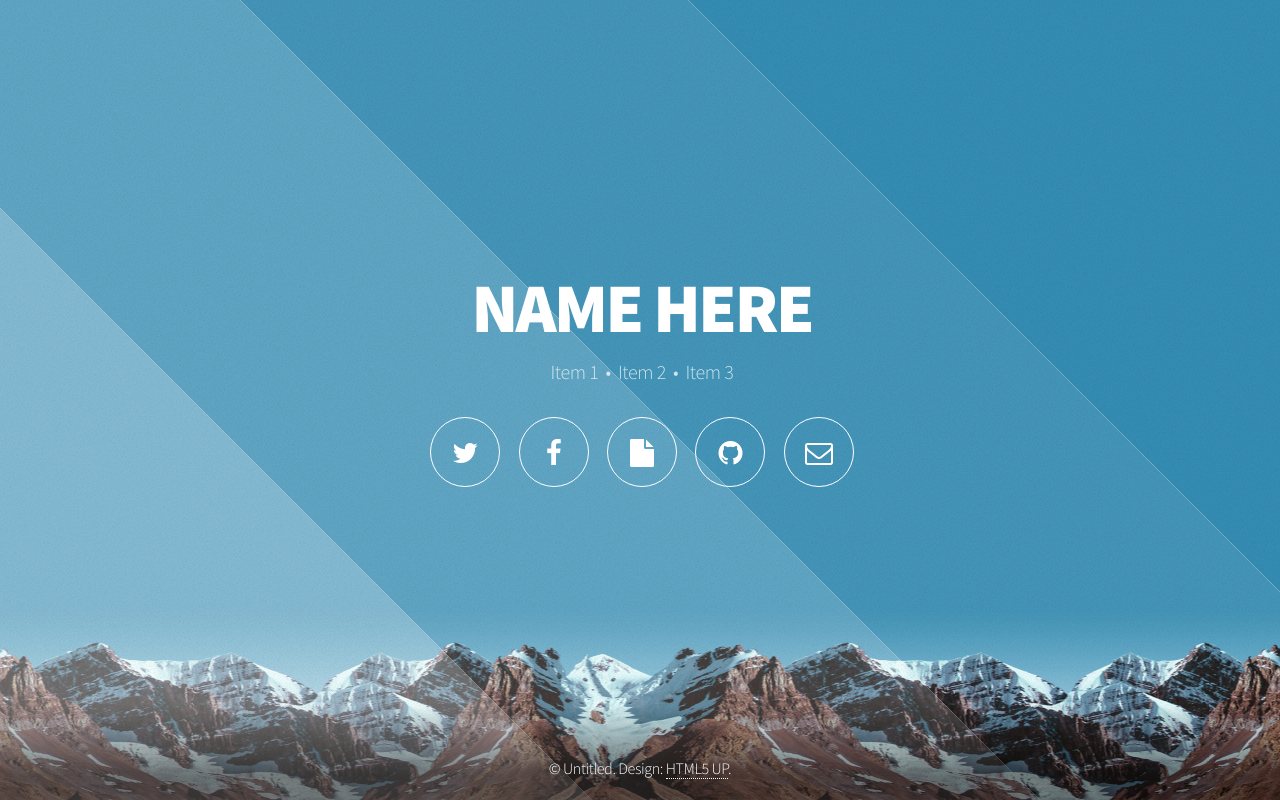
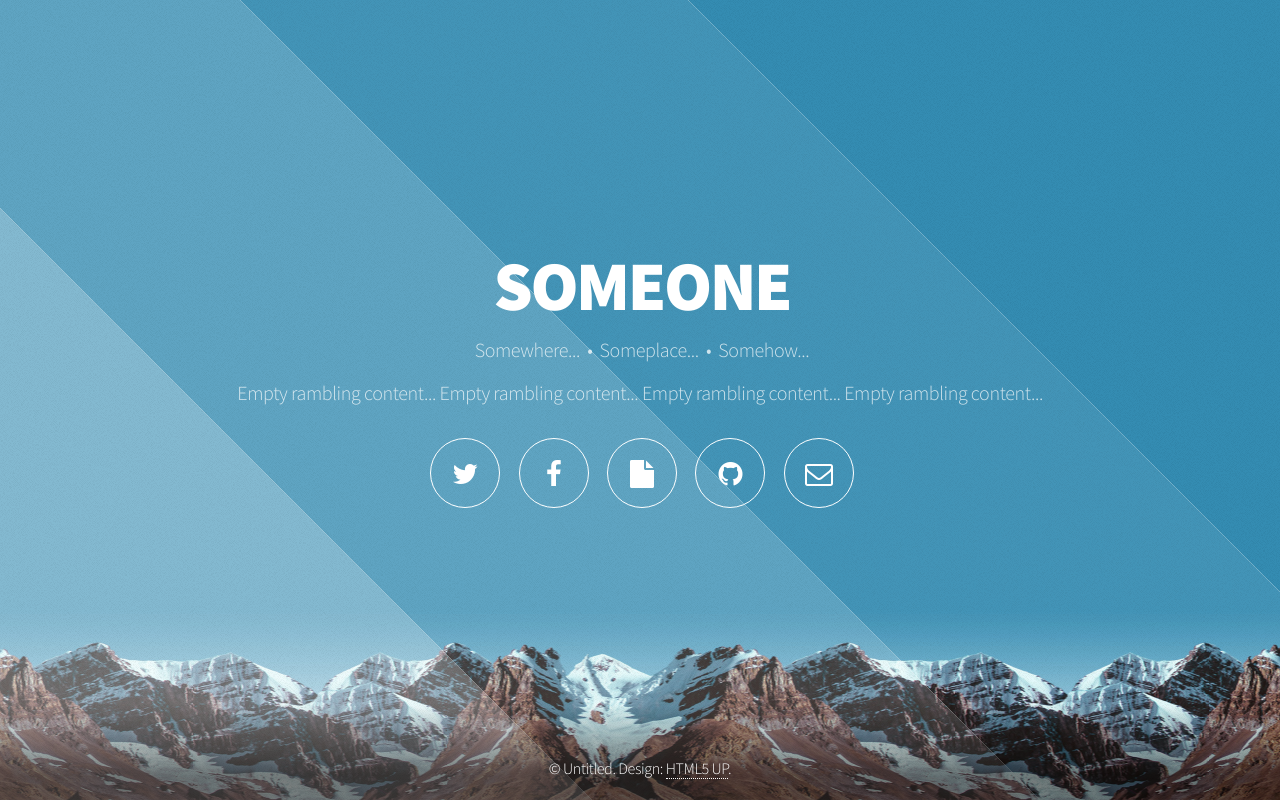
Before and after one commit to jgerardhodge/jgerardhodge.github.io, a plain HTML site: page index.html in a window 1280 px wide. Drawn offline with Linux system fonts and the light colour scheme.

Commit message:
Update index.html

```diff
--- a/index.html
+++ b/index.html
@@ -30,8 +30,9 @@
 
 				<!-- Header -->
 					<header id="header">
-						<h1>NAME HERE</h1>
-						<p>Item 1 &nbsp;&bull;&nbsp; Item 2 &nbsp;&bull;&nbsp; Item 3</p>
+						<h1>SOMEONE</h1>
+						<p>Somewhere... &nbsp;&bull;&nbsp; Someplace... &nbsp;&bull;&nbsp; Somehow...</p>
+						<p> &nbsp;Empty rambling content... Empty rambling content... Empty rambling content... Empty rambling content... &nbsp;</p>
 						<nav>
 							<ul>
 								<li><a href="#" class="icon fa-twitter"><span class="label">Twitter</span></a></li>
```
